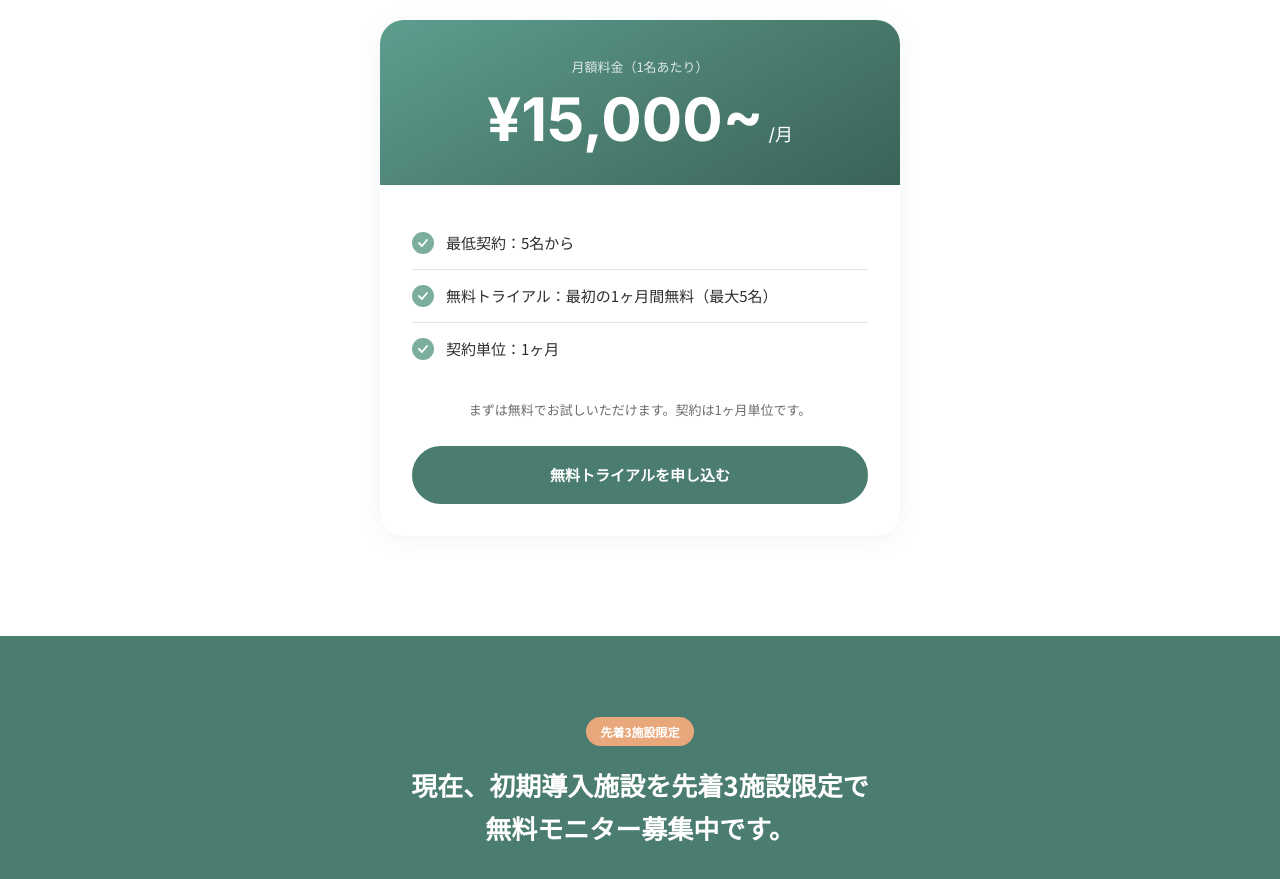
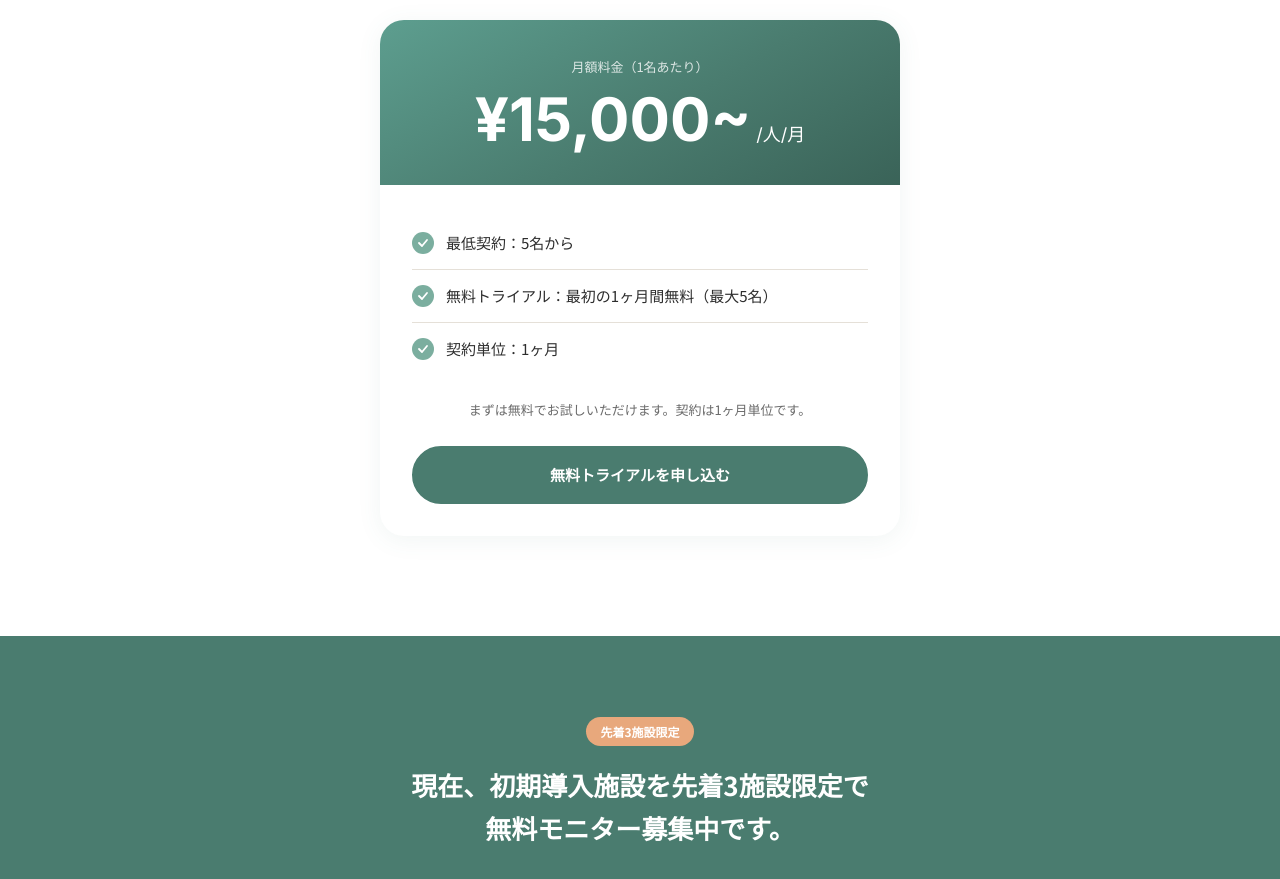
Before and after one commit to yorisoi-connect/yorisoi-connect.github.io, a plain HTML site: page tomobanashi/index.html in a window 1280 px wide. Shown: the part 3620-4499 px from the top of the page. Drawn offline with Linux system fonts and the light colour scheme.

Commit message:
Update pricing label for clarity in tomobanashi/index.html

```diff
--- a/tomobanashi/index.html
+++ b/tomobanashi/index.html
@@ -959,7 +959,7 @@
     <div class="pricing-card">
       <div class="pricing-card-header">
         <p class="pricing-plan-label">月額料金（1名あたり）</p>
-        <div class="pricing-amount">¥15,000~<span> /月</span></div>
+        <div class="pricing-amount">¥15,000~<span> /人/月</span></div>
       </div>
       <div class="pricing-card-body">
         <ul class="pricing-items">
```
